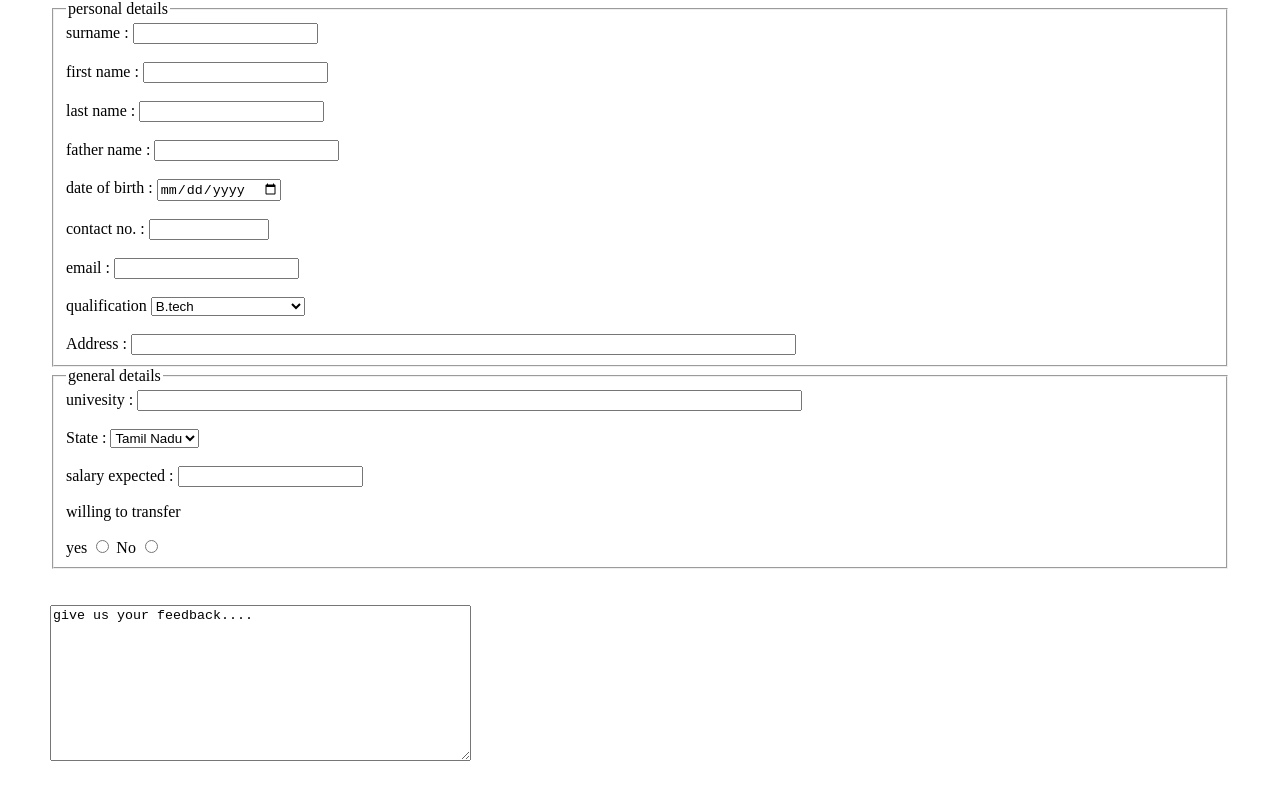
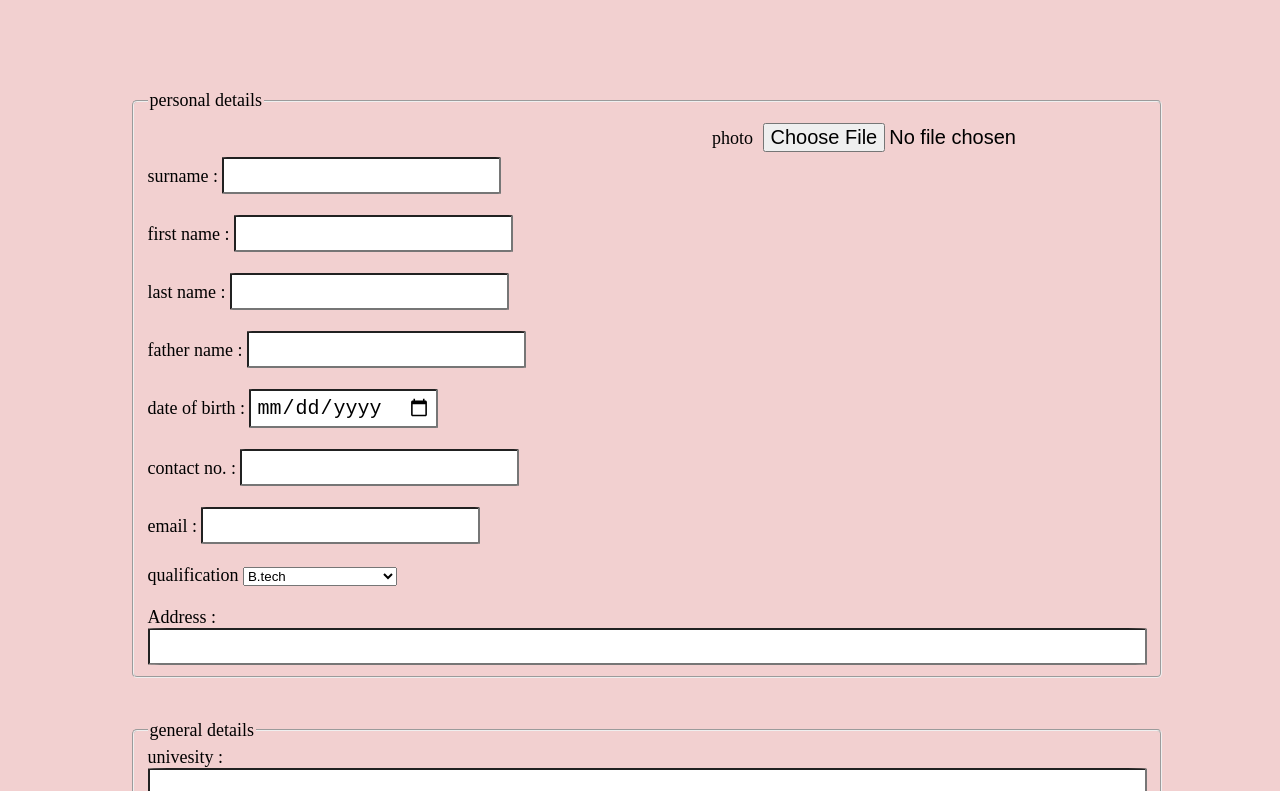
Before and after one commit to shaikmohammed-maaz/web_development, a plain HTML site: page forms.html in a window 1280 px wide. Shown: the part 130-921 px from the top of the page. Drawn offline with Linux system fonts and the light colour scheme.

Commit message:
form_css-added

```diff
--- /dev/null
+++ b/forms.css
@@ -0,0 +1,44 @@
+body {
+    background-color: #f2d0d0;
+
+    font-size: 18px;
+    padding: 20px;
+    margin: 30px;
+}
+
+div {
+    text-align: right;
+}
+
+h1 {
+    text-align: center;
+    font-family: 'Lucida Sans', 'Lucida Sans Regular', 'Lucida Grande', 'Lucida Sans Unicode', Geneva, Verdana, sans-serif sans-serif;
+}
+
+form {
+    align-items: center;
+    padding: 80px;
+    ;
+    margin: auto;
+}
+
+textarea {
+    text-align: left;
+    padding: 2px, 2px;
+}
+
+input {
+    font-size: 20px;
+    border-radius: 2%;
+    padding: 5px;
+
+}
+
+input:focus {
+    background-color: lightgray;
+
+}
+
+fieldset {
+    border-radius: 5px;
+}
--- a/forms.html
+++ b/forms.html
@@ -5,47 +5,44 @@
     <meta charset="UTF-8">
     <meta name="viewport" content="width=device-width, initial-scale=1.0">
     <title>forms</title>
-    <style>
-        body {
-            background-color: rgba();
-            padding: 20px;
-            margin: 30px;
-        }
-
-        h1 {
-            text-align: center;
-            font-family: 'Lucida Sans', 'Lucida Sans Regular', 'Lucida Grande', 'Lucida Sans Unicode', Geneva, Verdana, sans-serif sans-serif;
-        }
-
-        form {
-            align-items: center;
-        }
-        textarea{
-            text-align: left;
-        }
-    </style>
+    <link rel="stylesheet" href="forms.css">
 </head>
 
 <body>
     <h1>Application form</h1>
+
     <form autocomplete="off">
-        <fieldset>
+        <!-- personal  -->
+        <fieldset >
             <legend>personal details</legend>
-            <label for="surname">surname :</label>
+            <div>
+                <label for="photo">photo</label>
+                <input type="file" name="photo" id="photo">
+            </div>
+
+                   <label for="surname" >surname :</label>
             <input id="surname" type="text" name="surname"><br><br>
+
             <label for="fname">first name :</label>
             <input id="fname" type="text" name="fname"><br><br>
 
             <label for="lname">last name :</label>
             <input id="lname" type="text" name="lname"><br><br>
+
             <label for="fathname">father name :</label>
             <input id="fathname" type="text" name="fathname"><br><br>
+
             <label for="dob">date of birth :</label>
             <input id="dob" type="date" name="dob"><br><br>
-            <label for="contact">contact no. :</label>
-            <input id="contact" type="number" min="10" max="1000000000" name="contact"><br><br>
+
+            <label for="contact" required >contact no. :</label>
+            <input id="contact" type="tel" pattern="[0-9]" name="contact"><br><br>
+
             <label for="mail">email :</label>
             <input id="mail" type="email" required="@ ,." name="mail"><br><br>
+
+            <!-- select qualification -->
+
             <label for="qualification">qualification</label>
             <select name="qualification" id="qualification">
                 <option value="BE.comp">BE(computer science)</option>
@@ -58,7 +55,9 @@
             <label for="add">Address :</label>
             <input id="add" type="text" size="80" maxlength="150" name="Address">
 
-        </fieldset>
+        </fieldset><br><br>
+
+        <!-- general  -->
         <fieldset>
             <legend>general details</legend>
 
@@ -89,11 +88,12 @@
 
         </fieldset><br><br>
 
-        <textarea name="feedback" id="feedback" cols="50" rows="10">give us your feedback....</textarea>
+        <textarea name="feedback" id="feedback" cols="50" rows="10">give us your feedback....</textarea><br><br>
 
 
-
-
+<input type="submit" name="submit" >
+<input type="reset" name="reset" >
+<div><input type="button" name="next" id="next"></div>
 
     </form>
 
--- a/my_first_website/style_firstweb.css
+++ b/my_first_website/style_firstweb.css
@@ -1,6 +1,6 @@
 body {
-    margin: 10px;
-    padding: 100px;
+    margin: 100px;
+    padding: 60px;
     border: blueviolet;
     background-image: url('https://www.pixelstalk.net/wp-content/uploads/images6/Aesthetic-Anime-Wallpaper-HD.jpg' );
 
@@ -16,8 +16,9 @@ ul {
     background-color: rgb(233, 189, 235);
     opacity: 0.7;
     width: 800px;
-    height: 30px;
-    padding: 10px;
+    height: 3px;
+    padding: 30px;
+    padding-bottom: 40px;
     overflow: hidden;
     margin-top: -10px;
     margin: right 10px;
@@ -28,13 +29,14 @@ ul {
 li {
     display: inline;
     margin: 30px;
-    padding: 5px 10px;
+    padding: 0px,0px,20px, 0px;
     text-align: center;
 }
 
 a {
     text-decoration: rgb(206, 177, 233);
     font-family: Impact, Haettenschweiler, 'Arial Narrow Bold', sans-serif;
+
 }
 
 li a:hover {
```
Also changed, not shown: tables.html (+10 -1 lines).
